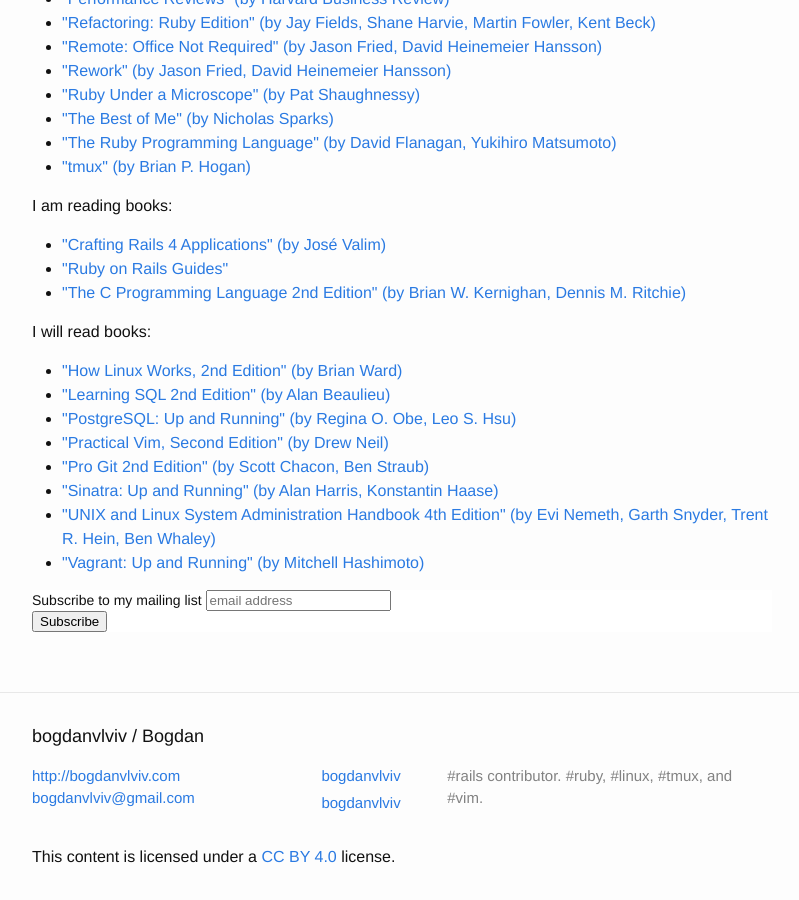
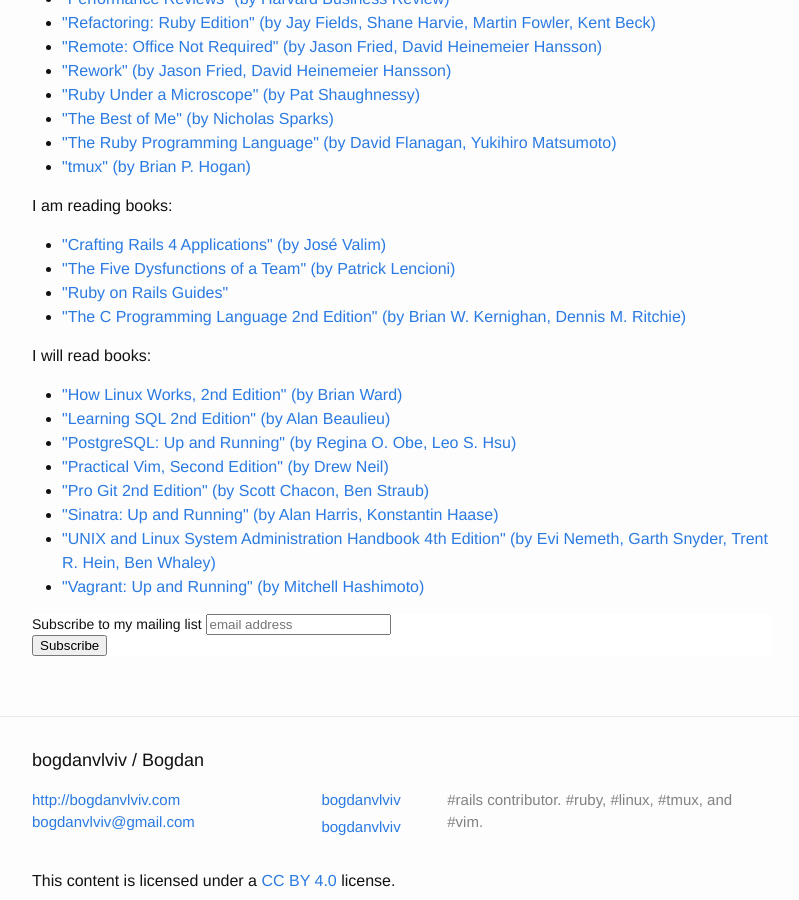
Before and after one commit to crowdpro3/bogdanvlviv.github.io, a Jekyll site: the page built from about.html, in a window 1280 px wide and 900 px high, scrolled down 572 px. Shown: the whole window, without its empty margins (238-1037 px from the left). Built offline with Jekyll 4.4.1, drawn with Linux system fonts in a browser that asks for light colours; comment, search, counter and statistics services are not loaded.

Commit message:
Add book "The Five Dysfunctions of a Team" (by Patrick Lencioni)

```diff
--- a/about.html
+++ b/about.html
@@ -133,6 +133,12 @@
   </li>
 
   <li>
+    <a href="https://www.tablegroup.com/books/dysfunctions" target="_blank">
+      "The Five Dysfunctions of a Team" (by Patrick Lencioni)
+    </a>
+  </li>
+
+  <li>
     <a href="http://edgeguides.rubyonrails.org" target="_blank">
       "Ruby on Rails Guides"
     </a>
```
